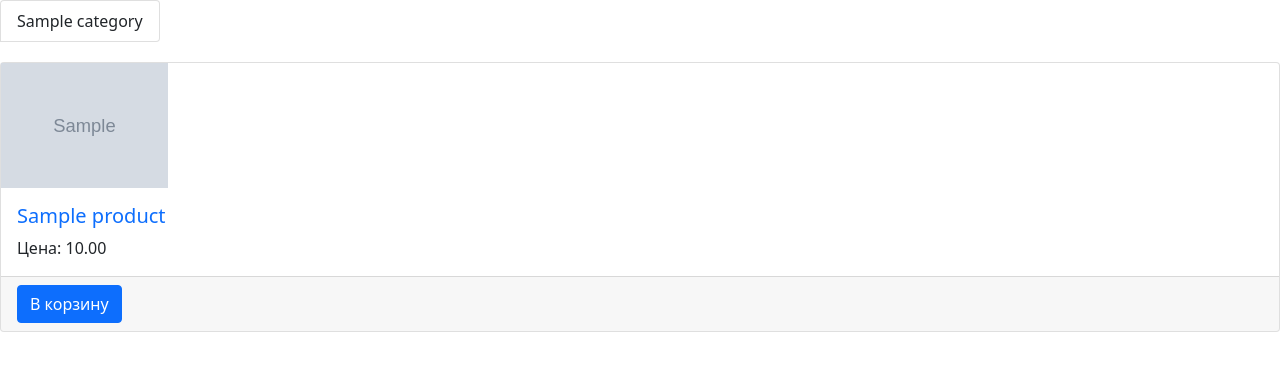
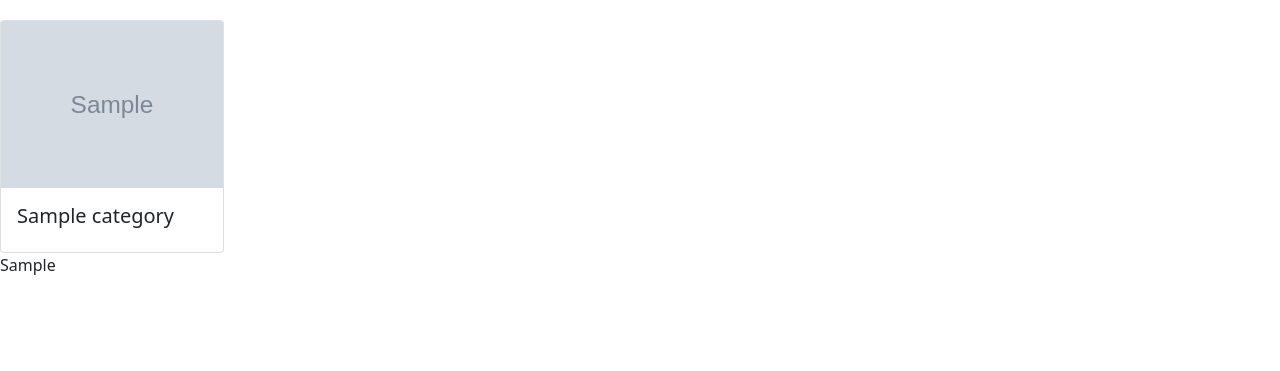
Before and after one commit to Fantastickck/django-drf--ecommerceapp, a Django app: a page that uses catalog/templates/catalog/brand.html in a window 1280 px wide. Shown: the part 96-467 px from the top of the page. Run offline with Django 3.2, Linux system fonts and the light colour scheme; tables that the repository leaves empty hold one stand-in row (values such as "Sample post"); grey boxes marked "Sample" are stand-in pictures; parts of the project's set-up code (start-up, migrations or seed data) failed here and were passed over.

Commit message:
Add products by category & brand

```diff
--- a/catalog/models.py
+++ b/catalog/models.py
@@ -8,8 +8,7 @@ from django.db import models
 class Product(models.Model):
     name = models.CharField(max_length=255, verbose_name='Наименование товара')
     description = models.TextField(blank=True, verbose_name='Описание товара')
-    price = models.DecimalField(
-        max_digits=10, decimal_places=2, verbose_name='Цена товара')
+    price = models.IntegerField(verbose_name='Цена товара')
     count = models.IntegerField(default=0, verbose_name='Количество товаров')
     image = models.ImageField(
         upload_to='photos/%Y/%m/%d/', blank=True, verbose_name='Изображение товара')
--- a/catalog/templates/catalog/brand.html
+++ b/catalog/templates/catalog/brand.html
@@ -5,29 +5,19 @@
 {% endblock %}
 
 {% block content %}
-<ul class="list-group list-group-horizontal">
-    {% for category in categories %}
-    <li class="list-group-item">{{ category.name }}</li>
-    {% endfor %}
-</ul>
 
-{% for product in products %}
-<div class="card">
-    {% if product.image %}
-    <a href="{{ product.image.url }}"><img src="{{ product.image.url }}" height="125px" alt="..."></a>
-    {% endif %}
-    <div class="card-body">
-        <a href="{% url 'get_product' product.pk %}">
-            <h5 class="card-title">{{ product.name }}</h5>
-        </a>
-        <p class="card-text">Цена: {{ product.price }}</p>
-    </div>
-    <div class="card-footer">
-        <button class="btn btn-primary" type="button">В корзину</button>
-    </div>
+
+{% for category in categories %}
+<div class="card" style="width: 14em;">
+  {% if category.logo %}
+  <img src="{{ category.logo.url }}" class="card-img-top">
+  {% endif %}
+  <div class="card-body">
+    <h5 class="card-title">{{ category.name }}</h5>
+  </div>
+  <a href="{% url 'get_products' category.slug %}?brand={{ brand.slug }}" class="stretched-link"></a>
 </div>
 {% endfor %}
 
-
-
+<p>{{ brand.info }}</p>
 {% endblock %}
--- a/catalog/templates/catalog/brands.html
+++ b/catalog/templates/catalog/brands.html
@@ -7,10 +7,11 @@
 {% block content %}
 {% for brand in brands %}
 <div class="d-flex position-relative category">
-    <img src="..." class="flex-shrink-0 me-3" alt="...">
+    {% if brand.logo %}
+    <img src="{{ brand.logo.url }}" class="flex-shrink-0 me-3" alt="..." width="200px">
+    {% endif %}
     <div>
       <h5 class="mt-0">{{ brand.name }}</h5>
-      <p>{{ brand.info }}</p>
       <a href="{% url 'get_brand' brand.slug %}" class="stretched-link"></a>
     </div>
   </div>
--- a/catalog/templates/catalog/product.html
+++ b/catalog/templates/catalog/one_product.html
@@ -25,7 +25,10 @@
         <tbody>
             {% for feature in features %}
             <tr>
-                {% if feature.value_float %}
+                {% if feature.value_float and feature.value_text %}
+                <td>{{ feature.feature }}</td>
+                <td>{{ feature.value_float }} {{ feature.value_text }}</td>
+                {% elif feature.value_float %}
                 <td>{{ feature.feature }}</td>
                 <td>{{ feature.value_float }}</td>
                 {% elif feature.value_text %}
--- a/catalog/urls.py
+++ b/catalog/urls.py
@@ -1,12 +1,12 @@
 from django.urls import path
 
-from .views import get_categories, get_category, get_product, get_brands, get_brand
+from .views import get_categories, get_products, get_product, get_brands, get_categories_by_brand
 
 
 urlpatterns = [
     path('', get_categories, name='get_categories'),
-    path('category/<slug:slug>/', get_category, name='get_category'),
+    path('category/<slug:slug>/', get_products, name='get_products'),
     path('product/<int:product_id>/', get_product, name='get_product'),
     path('brands/', get_brands, name='get_brands'),
-    path('brand/<slug:slug>/', get_brand, name='get_brand'),
+    path('brand/<slug:slug>/', get_categories_by_brand, name='get_brand'),
 ]
--- a/catalog/views.py
+++ b/catalog/views.py
@@ -1,6 +1,5 @@
 from django.http import HttpResponse
 from django.shortcuts import render
-
 from .models import Category, Product, Brand, Product_Feature
 
 
@@ -12,14 +11,18 @@ def get_categories(request):
     return render(request, 'catalog/categories.html', context)
 
 
-def get_category(request, slug):
+def get_products(request, slug):
     category = Category.objects.get(slug=slug)
     products = Product.objects.filter(category__slug=slug)
     context = {
         'category': category,
-        'products': products,
     }
-    return render(request, 'catalog/category.html', context)
+    if request.GET.get('brand'):
+        brand = Brand.objects.get(slug=request.GET.get('brand'))
+        products = Product.objects.filter(category__slug=slug, brand__slug=request.GET.get('brand'))
+        context['brand'] = brand
+    context['products'] = products
+    return render(request, 'catalog/products.html', context)
 
 
 def get_product(request, product_id):
@@ -31,7 +34,7 @@ def get_product(request, product_id):
         'brand': brand,
         'features': features,
     }
-    return render(request, 'catalog/product.html', context)
+    return render(request, 'catalog/one_product.html', context)
 
 
 def get_brands(request):
@@ -42,7 +45,7 @@ def get_brands(request):
     return render(request, 'catalog/brands.html', context)
 
 
-def get_brand(request, slug):
+def get_categories_by_brand(request, slug):
     brand = Brand.objects.get(slug=slug)
     categories = Category.objects.filter(brand__slug=slug)
     products = Product.objects.filter(brand__slug=slug)
```
Also changed, not shown: catalog/templates/catalog/categories.html (+5 -2 lines), catalog/templates/catalog/category.html (deleted, +0 -22 lines), catalog/templates/catalog/products.html (added, +24 -0 lines), catalog/migrations/0008_auto_20220405_0852.py (added), media/logos/2022/04/05/10887.jpg (added), media/logos/2022/04/05/713678_r1100.jpg (added), media/logos/2022/04/05/images.jpg (added), media/logos/2022/04/05/kholodilnik_korting_knfs_91797_x_1187511_1.jpg (added), media/logos/2022/04/06/Apple_logo_black.svg.png (added), media/logos/2022/04/06/Samsung_Orig_Wordmark_BLACK_RGB.jpg (added), media/logos/2022/04/06/XiaomiLogoNew2.png (added), media/logos/2022/04/06/canon-symbol.jpg (added), media/logos/2022/04/06/png-transparent-logo-font-canon-brand-inkjet-printing-printer-emblem-el_VKuAINN.png (added), media/photos/2022/04/04/Без_названия_1.jpg (added).
